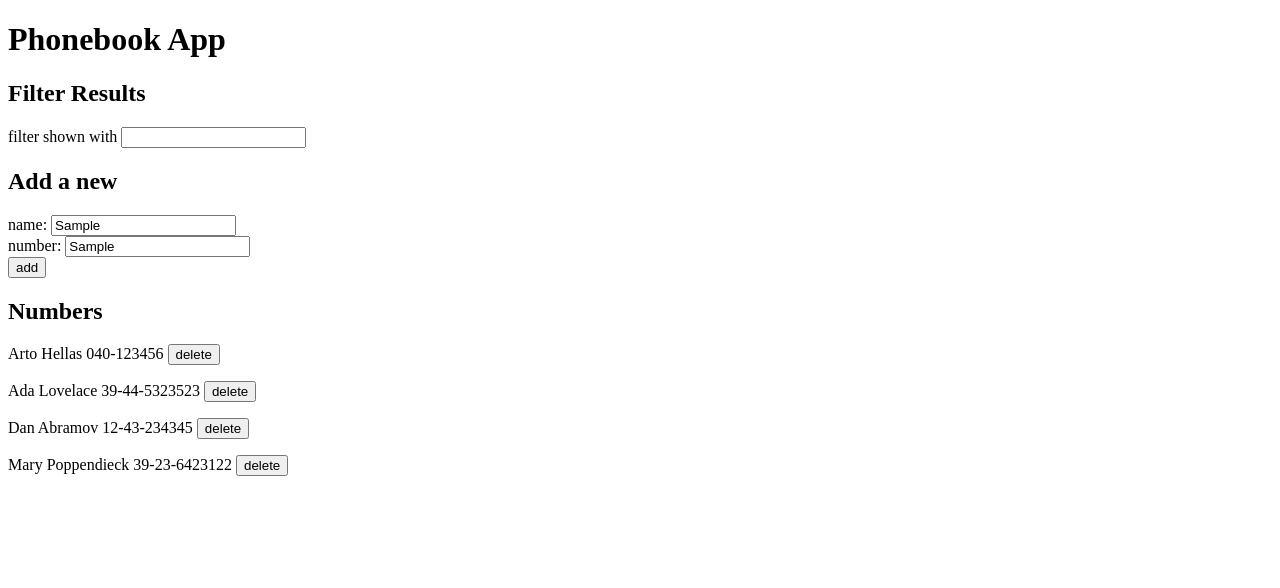
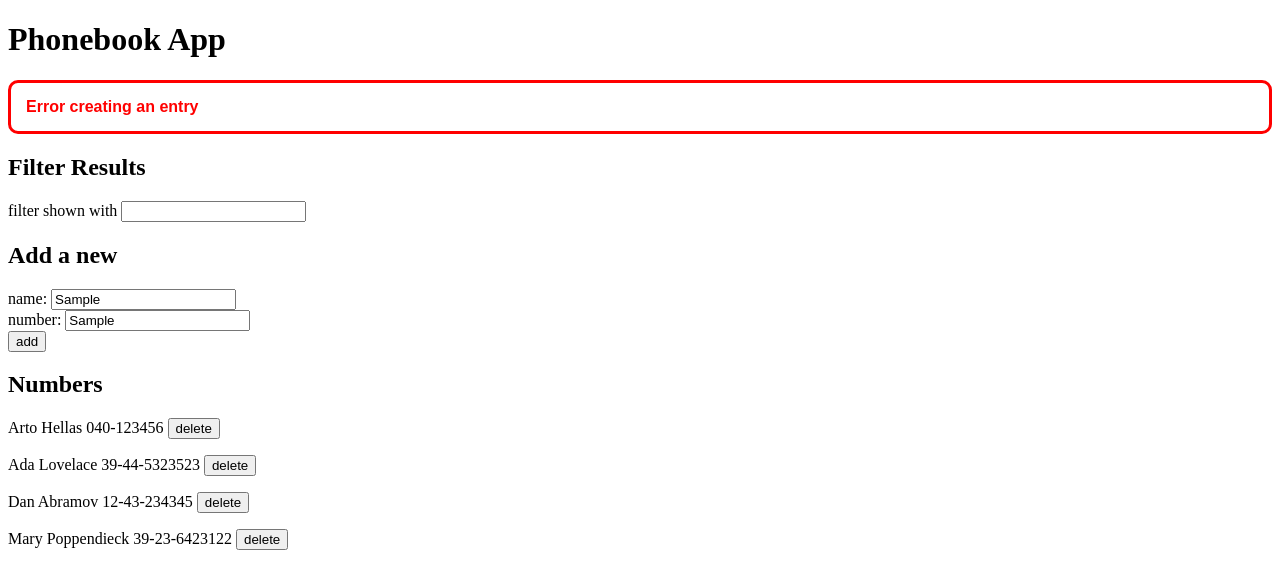
Before and after one commit to jarikain/full-stack-open-exercises, a React (Vite) app in the folder part2/phonebook/: page / in a window 1280 px wide. Both pictures are taken after typing "Sample", "Sample" into the empty fields and a click on the button "add". Shown: the top 588 px of the page. Built offline with nearby package versions, Linux system fonts and the light colour scheme; no server answers; data requests are answered from the project's data file.

Commit message:
Add exercise 2.17

```diff
--- a/part2/phonebook/src/App.jsx
+++ b/part2/phonebook/src/App.jsx
@@ -10,7 +10,9 @@ const App = () => {
   const [newName, setNewName] = useState('')
   const [newNumber, setNewNumber] = useState('')
   const [filter, setFilter] = useState('')
-  const [infoMessage, setInfoMessage] = useState('')
+  const [infoContent, setInfoContent] = useState({
+    message: "", type: ""
+  })
 
   useEffect(() => {
     personService
@@ -18,13 +20,16 @@ const App = () => {
       .then(initialPersons => {
         setPersons(initialPersons)
       })
+      .catch(() => {
+        setNotification(`Error while loading entries`, 'error', 5)
+      })
   }, []);
 
-  const setNotification = (message, seconds) => {
-    setInfoMessage(message)
+  const setNotification = (message, type, seconds = 3) => {
+    setInfoContent({message, type})
 
     setTimeout(() => {
-      setInfoMessage(null)
+      setInfoContent({message: "", type: ""})
     }, 1000*seconds)
   }
 
@@ -48,7 +53,10 @@ const App = () => {
         setPersons(persons.concat(returnedPerson))
         setNewName('')
         setNewNumber('')
-        setNotification(`Added ${returnedPerson.name}`, 3)
+        setNotification(`Added ${returnedPerson.name}`, 'info')
+      })
+      .catch(() => {
+        setNotification('Error creating an entry', 'error', 5)
       })
   }
 
@@ -60,7 +68,10 @@ const App = () => {
           setPersons(persons.filter(person => {
             return person.id !== targetPerson.id
           }))
-          setNotification(`Deleted ${targetPerson.name}`, 3)
+          setNotification(`Deleted ${targetPerson.name}`,  'info')
+        })
+        .catch(() => {
+          setNotification('Error deleting an entry', 'error', 5)
         })
     }
   }
@@ -79,7 +90,10 @@ const App = () => {
           setPersons(persons.map(person =>
             person.id !== returnedPerson.id ? person : returnedPerson
           ))
-          setNotification(`Changed ${returnedPerson.name}'s phone number`, 3)
+          setNotification(`Changed phone number of ${returnedPerson.name}`, 'info')
+        })
+        .catch((error) => {
+          setNotification(`Error modifying the entry: ${error.message}`, 'error', 5)
         })
     }
   }
@@ -88,7 +102,7 @@ const App = () => {
   const handleNumberChange = (event) => setNewNumber(event.target.value)
   const handleFilterChange = (event) => setFilter(event.target.value)
 
-  const personsToShow = persons.filter(person =>
+  const filteredPersons = persons.filter(person =>
     person.name.toLocaleLowerCase().includes(filter.toLocaleLowerCase())
     ||
     person.number.includes(filter)
@@ -98,7 +112,7 @@ const App = () => {
     <div>
       <h1>Phonebook App</h1>
 
-      <Notification message={infoMessage} />
+      <Notification content={infoContent} />
 
       <h2>Filter Results</h2>
       <Filter value={filter} eventHandler={handleFilterChange}/>
@@ -110,7 +124,7 @@ const App = () => {
       />
 
       <h2>Numbers</h2>
-      <Persons persons={personsToShow} handleClick={deletePerson}/>
+      <Persons persons={filteredPersons} handleClick={deletePerson}/>
     </div>
   )
 }
--- a/part2/phonebook/src/components/Notification.jsx
+++ b/part2/phonebook/src/components/Notification.jsx
@@ -1,17 +1,23 @@
-const Notification = ({message}) => {
+const Notification = ({content}) => {
+  const contentTypeColors = {
+    error: 'red',
+    info: 'green'
+  }
+  const contentColor = contentTypeColors[content.type] || 'black'
+
   const notificationStyle = {
-    display: 'inline',
     padding: '15px',
-    border: '3px solid #016d24',
+    border: '3px solid',
     borderRadius: '10px',
-    color: '#016d24',
+    borderColor: contentColor,
+    color: contentColor,
     fontWeight: 600,
     fontFamily: 'sans-serif'
   }
 
-  return !message ? null : (
+  return !content.message ? null : (
     <div style={notificationStyle}>
-      {message}
+      {content.message}
     </div>
   )
 }
```
Also changed, not shown: 1 other file (tests, documents, lock files or other folders).
